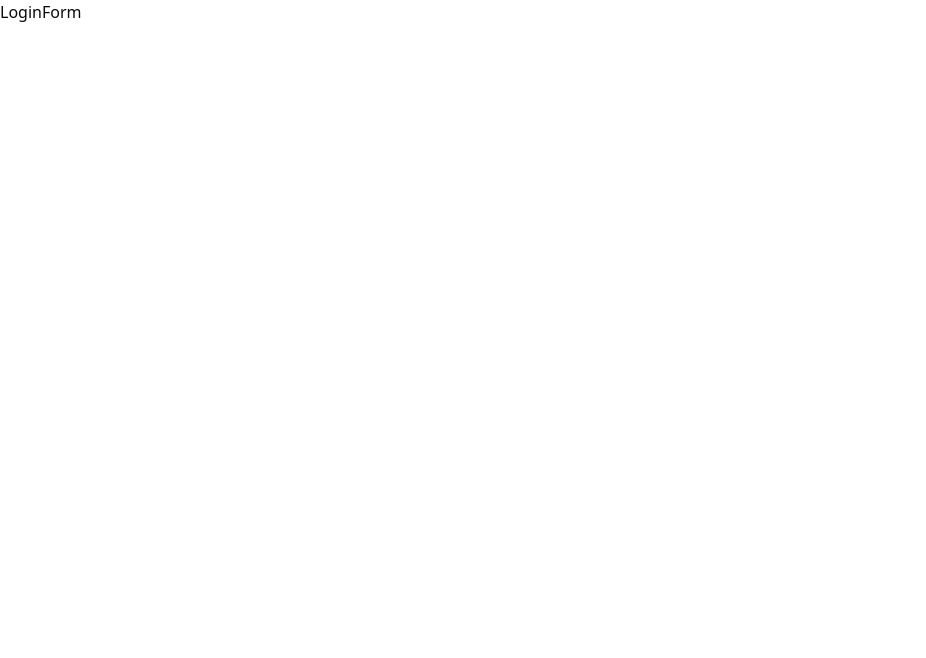
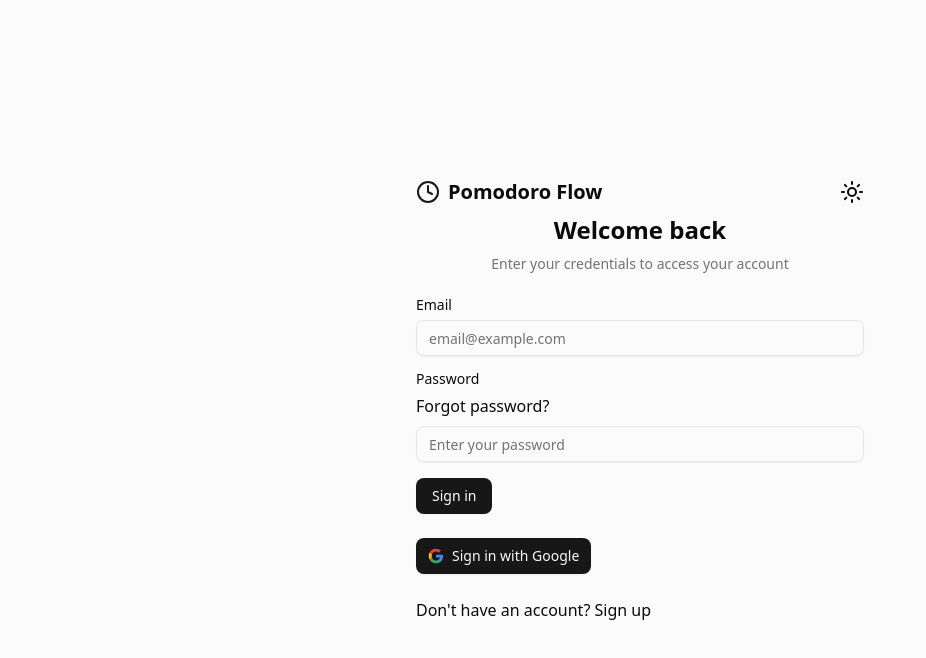
Before and after one commit to MateusVasc/pomodoro-flow, a React (Vite) app in the folder pomodoro-flow-frontend/: page /login in a window 1280 px wide. Shown: the top 658 px of the page, without its empty margins (0-926 px from the left). Built offline with nearby package versions, Linux system fonts and the light colour scheme.

Commit message:
feat: adds login form structure and intial styles

```diff
--- a/pomodoro-flow-frontend/src/components/auth/login-form.tsx
+++ b/pomodoro-flow-frontend/src/components/auth/login-form.tsx
@@ -1,8 +1,119 @@
-import React from 'react'
+import { Clock, Moon, Sun } from 'lucide-react'
+import { Form, FormControl, FormField, FormItem, FormLabel } from '../ui/form'
+import { Button } from '../ui/button'
+import { z } from 'zod'
+import { useForm } from 'react-hook-form'
+import { zodResolver } from '@hookform/resolvers/zod'
+import { Input } from '../ui/input'
+import { Link } from 'react-router-dom'
+
+const passRegex = /^(?=.*[A-Z])(?=.*\d)(?=.*[\W_]).+$/;
+
+const formSchema = z.object({
+  email: z.string().email({ message: "Invalid email address" }),
+  pass: z.string().min(8, {
+    message: "Password must have at least 2 characters"})
+    .max(15, {
+      message: "Password can't have more then 15 characters"
+    })
+    .regex(passRegex, {
+      message: "Password must have at least 1 uppercase letter, 1 number and 1 special character"
+    })
+});
 
 const LoginForm = () => {
+  const form = useForm<z.infer<typeof formSchema>>({
+    resolver: zodResolver(formSchema),
+    defaultValues: {
+      email: "",
+      pass: ""
+    },
+  })
+
+  function onSubmit(values: z.infer<typeof formSchema>) {
+    // it seams I need to do something with the form values here... I don't know what tho...
+    console.log(values)
+  }
+
   return (
-    <div>LoginForm</div>
+    <div className='flex min-h-screen flex-col items-center justify-center bg-muted/40 p-4'>
+      <div className="w-full max-w-md space-y-6">
+        {/* Header with icons */}
+        <div className="flex flex-col items-center space-y-2 text-center">
+          <div className="flex items-center justify-between w-full">
+            <Link to={'/'} className='flex items-center gap-2'>
+              <Clock className='h-6 w-6 text-primary' />
+              <span className='text-xl font-bold'>Pomodoro Flow</span>
+            </Link>
+            <div className="flex">
+              <Sun />
+              {/* <Moon /> */}
+            </div>
+          </div>
+          <h1 className='text-2xl font-bold'>Welcome back</h1>
+          <p className='text-sm text-muted-foreground'>Enter your credentials to access your account</p>
+        </div>
+
+        {/* Form */}
+        <Form {... form}>
+          <form onSubmit={form.handleSubmit(onSubmit)} className="space-y-4">
+            <FormField
+              control={form.control}
+              name='email'
+              render={({ field }) => (
+                <FormItem>
+                  <FormLabel>Email</FormLabel>
+                  <FormControl>
+                    <Input placeholder='email@example.com' {...field}/>
+                  </FormControl>
+                </FormItem>
+              )}
+            />
+
+            <FormField
+              control={form.control}
+              name='pass'
+              render={({ field }) => (
+                <FormItem>
+                  <FormLabel>Password</FormLabel>
+                  <span>Forgot password?</span>
+                  <FormControl>
+                    <Input type='password' placeholder='Enter your password' {...field}/>
+                  </FormControl>
+                </FormItem>
+              )}
+            />
+
+            <Button type='submit'>Sign in</Button>
+          </form>
+        </Form>
+
+        {/* Google btn + Register link */}
+        <Button>
+          <svg className="" viewBox="0 0 24 24">
+            <path
+              d="M22.56 12.25c0-.78-.07-1.53-.2-2.25H12v4.26h5.92c-.26 1.37-1.04 2.53-2.21 3.31v2.77h3.57c2.08-1.92 3.28-4.74 3.28-8.09z"
+              fill="#4285F4"
+            />
+            <path
+              d="M12 23c2.97 0 5.46-.98 7.28-2.66l-3.57-2.77c-.98.66-2.23 1.06-3.71 1.06-2.86 0-5.29-1.93-6.16-4.53H2.18v2.84C3.99 20.53 7.7 23 12 23z"
+              fill="#34A853"
+            />
+            <path
+              d="M5.84 14.09c-.22-.66-.35-1.36-.35-2.09s.13-1.43.35-2.09V7.07H2.18C1.43 8.55 1 10.22 1 12s.43 3.45 1.18 4.93l2.85-2.22.81-.62z"
+              fill="#FBBC05"
+            />
+            <path
+              d="M12 5.38c1.62 0 3.06.56 4.21 1.64l3.15-3.15C17.45 2.09 14.97 1 12 1 7.7 1 3.99 3.47 2.18 7.07l3.66 2.84c.87-2.6 3.3-4.53 6.16-4.53z"
+              fill="#EA4335"
+            />
+            <path d="M1 1h22v22H1z" fill="none" />
+          </svg>
+          Sign in with Google
+        </Button>
+        <p>Don't have an account? <span>Sign up</span></p>
+      </div>
+    </div>
   )
 }
 
--- a/pomodoro-flow-frontend/src/pages/auth/login.tsx
+++ b/pomodoro-flow-frontend/src/pages/auth/login.tsx
@@ -2,9 +2,7 @@ import LoginForm from "../../components/auth/login-form"
 
 const LoginPage = () => {
   return (
-    <div>
-      <LoginForm />
-    </div>
+    <LoginForm />
   )
 }
 
```
Also changed, not shown: 1 other file (tests, documents, lock files or other folders).
